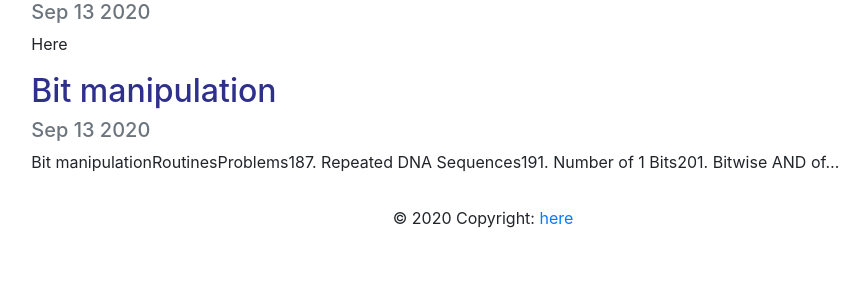
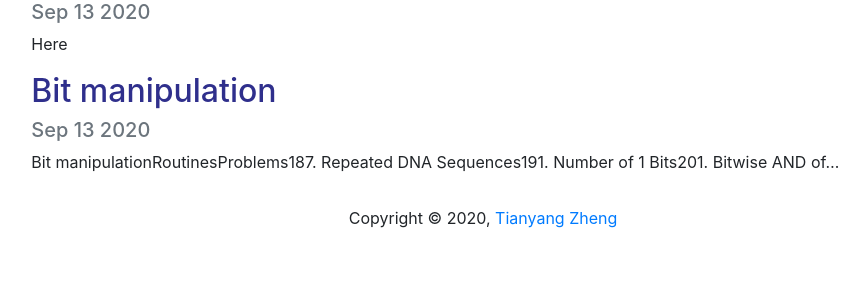
Before and after one commit to ztyreg/personal-website, a Django app: page /blog/ in a window 1280 px wide. Shown: the part 269-569 px from the top of the page, without its empty margins (157-1014 px from the left). Run offline with Django 3.2, Linux system fonts and the light colour scheme; data comes from the database, SQL or seed files in the repository; some libraries are stand-ins or nearby versions.

```diff
--- a/personal_portfolio/settings.py
+++ b/personal_portfolio/settings.py
@@ -22,9 +22,9 @@ BASE_DIR = Path(__file__).resolve().parent.parent
 SECRET_KEY = '*^i6%fojh7qgm413b_4zi_&+y+e^o%j=04v^w&a&-opagyf+me'
 
 # SECURITY WARNING: don't run with debug turned on in production!
-DEBUG = True
+DEBUG = False
 
-ALLOWED_HOSTS = []
+ALLOWED_HOSTS = ['ztyreg.pythonanywhere.com']
 
 # Application definition
 
@@ -114,6 +114,7 @@ USE_TZ = True
 # https://docs.djangoproject.com/en/3.1/howto/static-files/
 
 STATIC_URL = '/static/'
+STATIC_ROOT = BASE_DIR / 'static'
 
 MEDIA_URL = '/media/'
 MEDIA_ROOT = BASE_DIR / 'media'
--- a/portfolio/templates/portfolio/base.html
+++ b/portfolio/templates/portfolio/base.html
@@ -56,8 +56,8 @@
 <footer class="page-footer font-small blue">
 
     <!-- Copyright -->
-    <div class="footer-copyright text-center py-3">© 2020 Copyright:
-        <a href="http://localhost:8000"> here</a>
+    <div class="footer-copyright text-center py-3">Copyright © 2020,
+        <a href="#"> Tianyang Zheng</a>
     </div>
     <!-- Copyright -->
 
```
